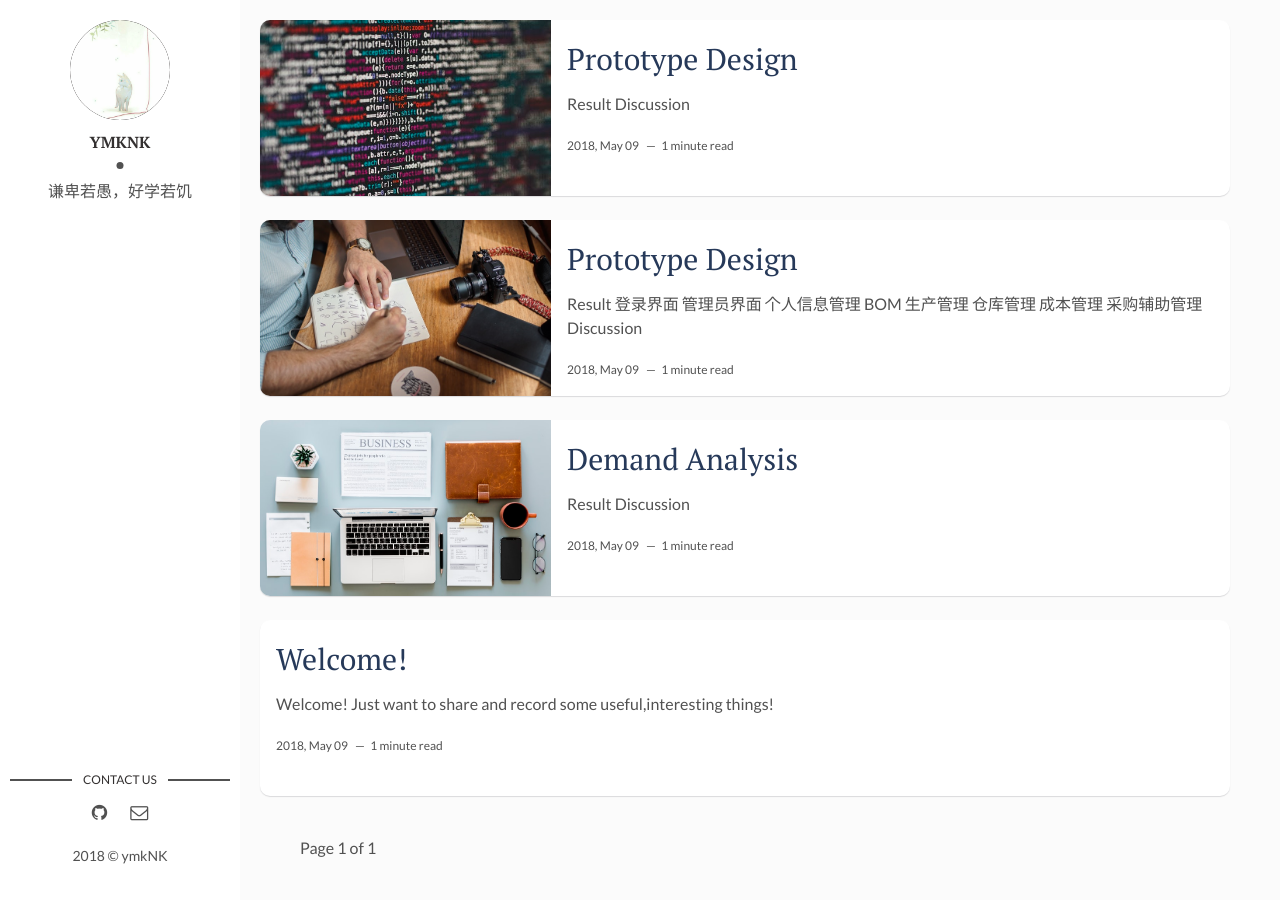
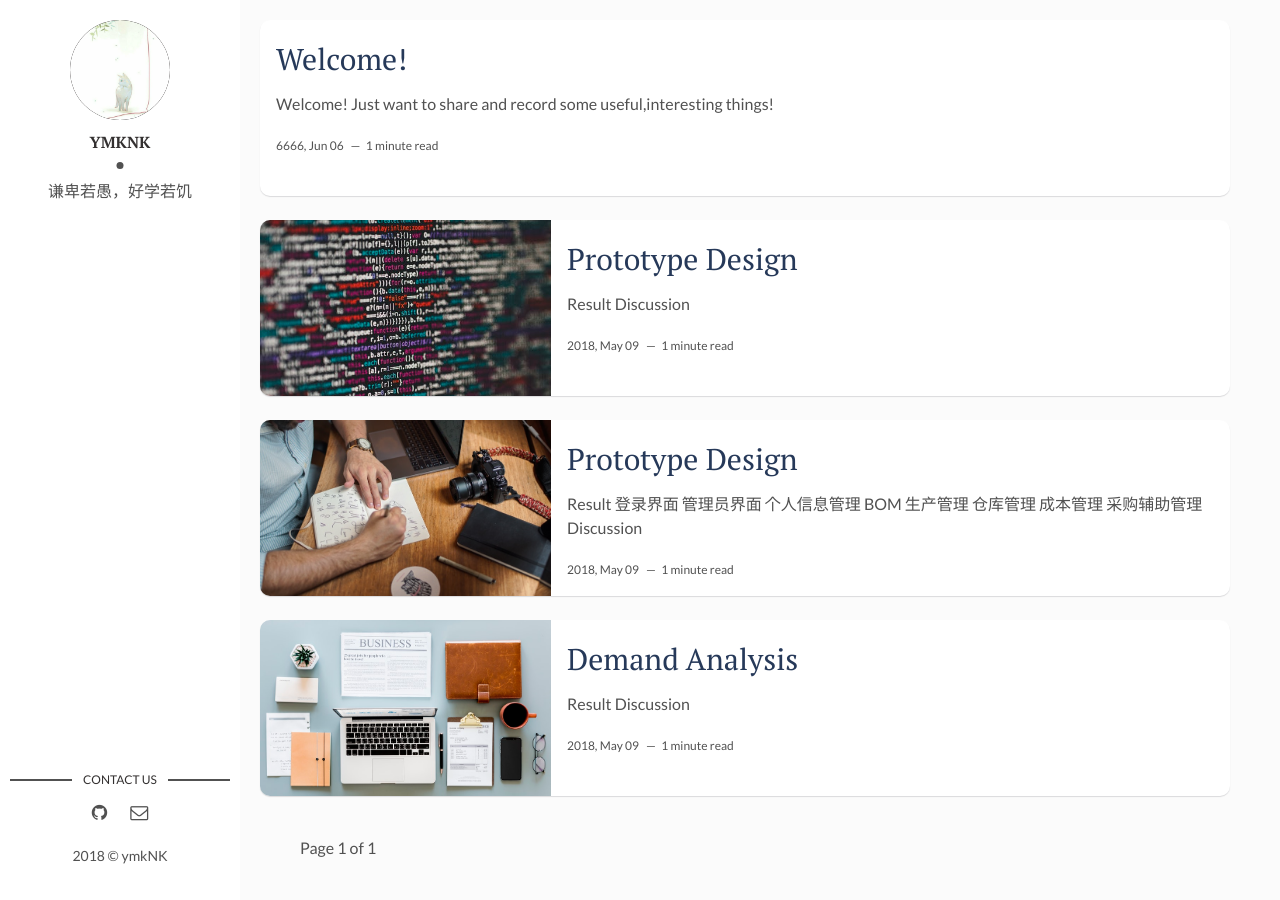
Before and after one commit to ymkNK/ymkNK.github.io, a Jekyll site: the page built from index.html, in a window 1280 px wide. Built offline with Jekyll 4.4.1, drawn with Linux system fonts in a browser that asks for light colours; the list of posts is cut into pages by our own code.

Commit message:
将欢迎页置顶

```diff
--- a/_posts/2018-05-10-Members.markdown
+++ b/_posts/2018-05-10-Members.markdown
@@ -1,7 +1,7 @@
 ---
 layout: post
 title: Welcome!
-date: 2018-05-10 00:00:00 +0300
+date: 6666-06-06 06:06:06 +0300
 description: You’ll find this post in your `_posts` directory. Go ahead and edit it and re-build the site to see your changes. # Add post description (optional)
 img: # Add image post (optional)
 tags: [welcome] # add tag
```
